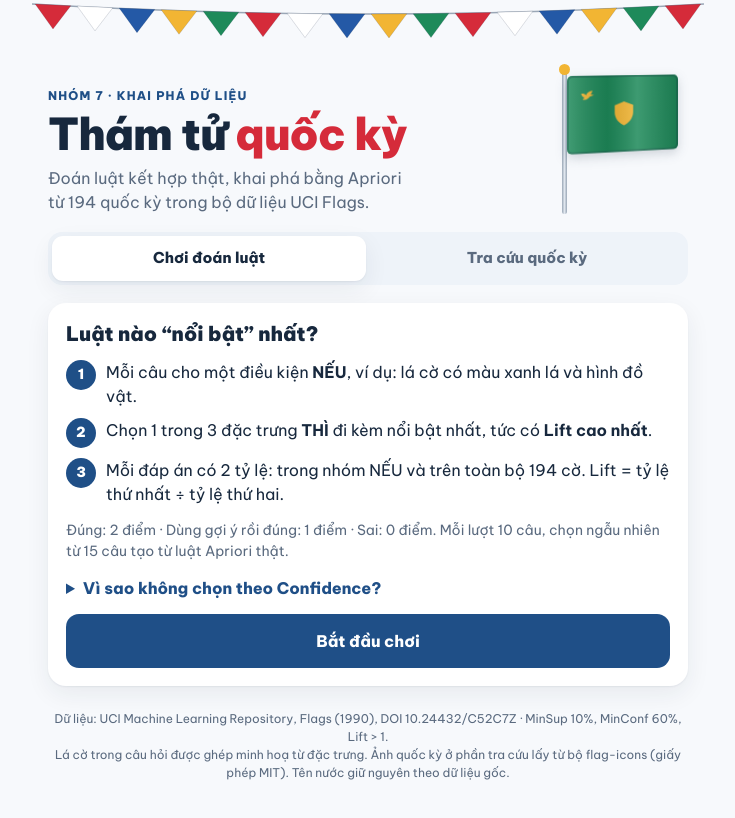
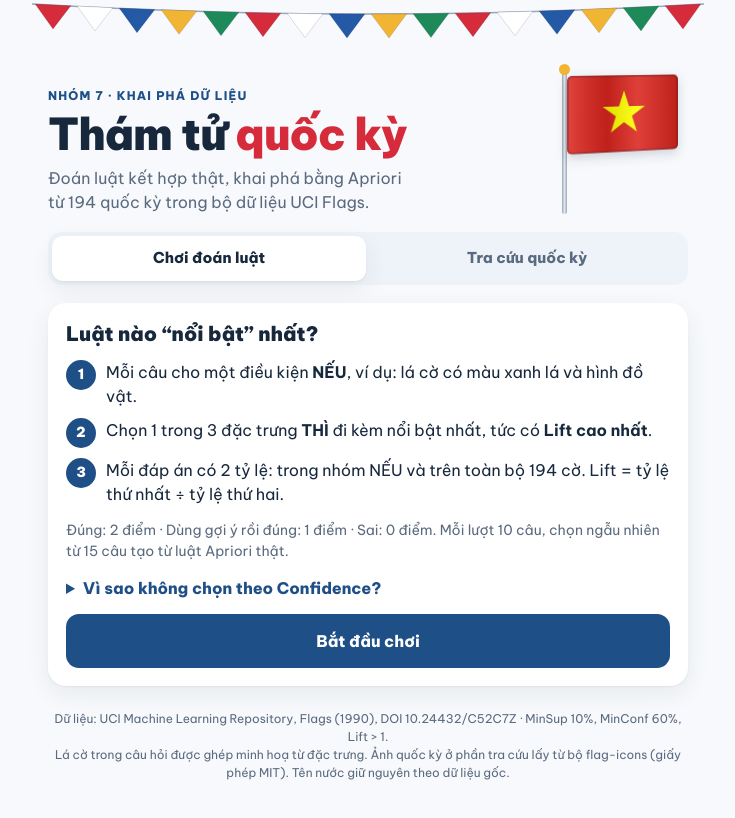
Before and after one commit to minhchienhg05dev/vexillo-thamtu-quocky, a plain HTML site: page index.html in a window 1280 px wide. Shown: the whole page, without its empty margins (272-1007 px from the left). Drawn offline with Linux system fonts and the light colour scheme.

Commit message:
Đổi lá cờ ở phần đầu trang thành quốc kỳ Việt Nam
Co-Authored-By: Claude Opus 5.5 <noreply@anthropic.com>
Claude-Session: https://claude.ai/code/session_01NPM4siauwCVt4FkLsJuUXM

```diff
--- a/index.html
+++ b/index.html
@@ -363,7 +363,20 @@ details p { margin: 8px 0 0; color: var(--muted); font-size: 14px; }
     }
     document.getElementById("bunting").innerHTML = s;
   })();
-  document.getElementById("hero-flag").innerHTML = flagSVG(["green", "gold", "icon", "animate"], { shade: true, label: "Lá cờ ghép từ luật Xanh lá + Hình đồ vật → Hình sinh vật" });
+  /* Hero: Vietnam's flag (ratio 2:3, red field, centred five-pointed yellow star), with soft fold shading */
+  (function vietnamFlag() {
+    const R = 12, r = R * 0.381966, pts = [];
+    for (let k = 0; k < 10; k++) {
+      const a = (-90 + k * 36) * Math.PI / 180, rad = k % 2 ? r : R;
+      pts.push((30 + rad * Math.cos(a)).toFixed(2) + "," + (20 + rad * Math.sin(a)).toFixed(2));
+    }
+    document.getElementById("hero-flag").innerHTML =
+      '<svg viewBox="0 0 60 40" role="img" aria-label="Quốc kỳ Việt Nam"><defs>' +
+      '<clipPath id="vnc"><rect width="60" height="40" rx="2.5"/></clipPath>' +
+      '<linearGradient id="vns" x1="0" x2="1"><stop offset="0" stop-color="#fff" stop-opacity=".14"/><stop offset=".35" stop-color="#000" stop-opacity=".12"/><stop offset=".62" stop-color="#fff" stop-opacity=".12"/><stop offset="1" stop-color="#000" stop-opacity=".14"/></linearGradient></defs>' +
+      '<g clip-path="url(#vnc)"><rect width="60" height="40" fill="#da251d"/><polygon points="' + pts.join(" ") + '" fill="#ffff00"/><rect width="60" height="40" fill="url(#vns)"/></g>' +
+      '<rect x=".5" y=".5" width="59" height="39" rx="2.5" fill="none" stroke="rgba(23,40,61,.22)"/></svg>';
+  })();
 
   function pennantRow(results, total, current) {
     const W = 600, step = W / total;
```
